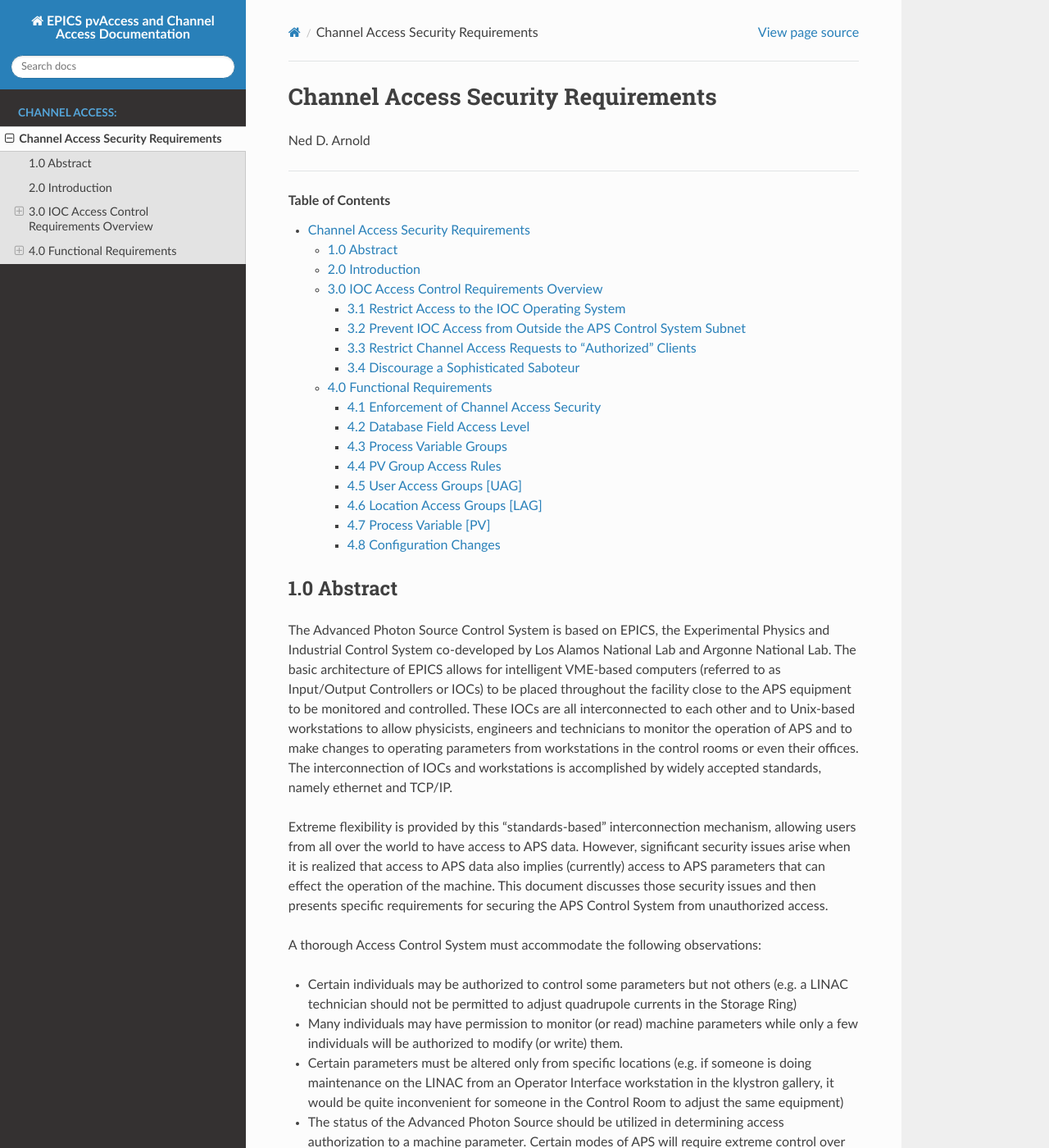
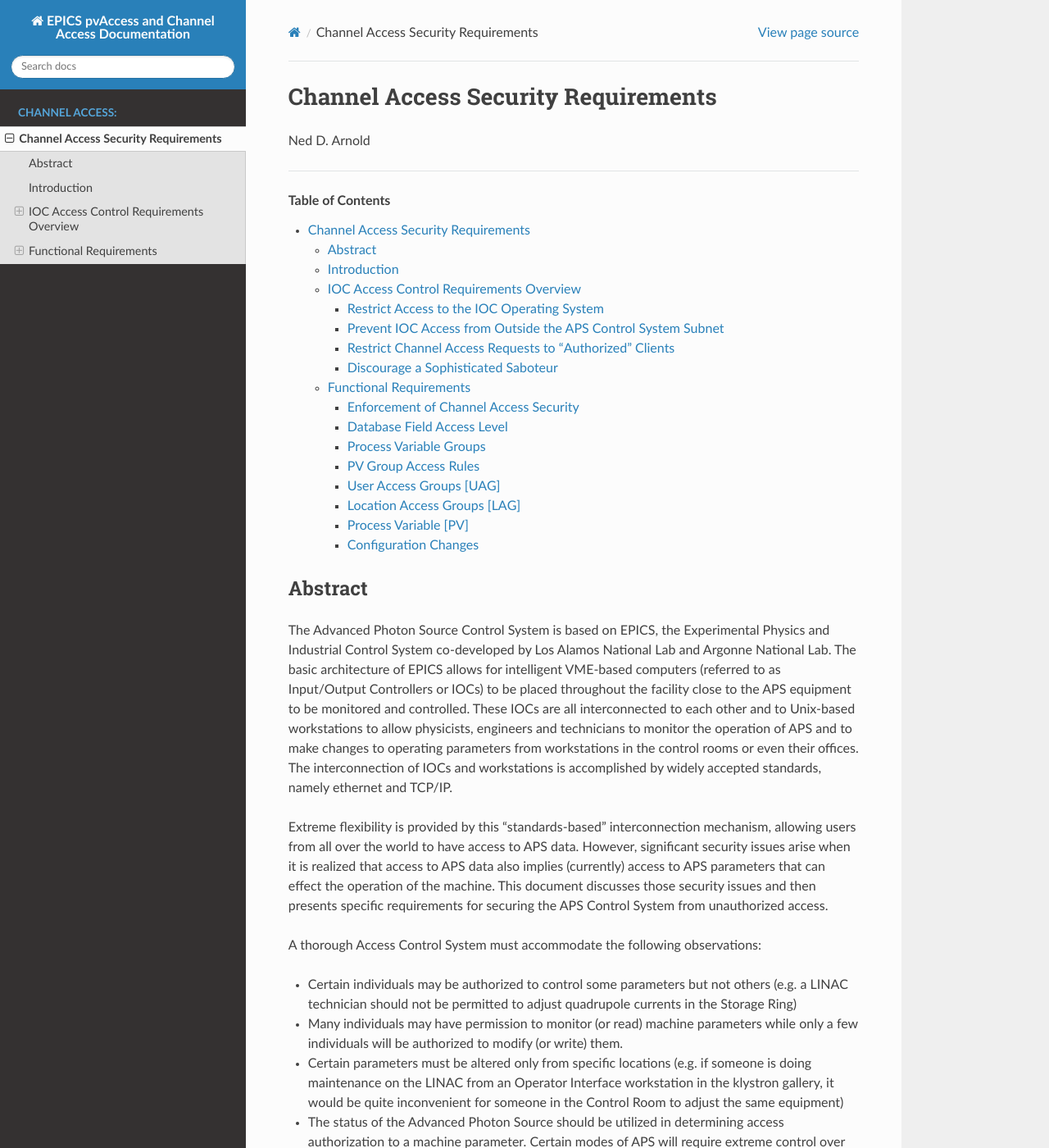
Before and after one commit to ttkorhonen/myDocument, a Sphinx documentation site: the page built from docs/channelaccess/ChannelAccessSecurityRequirements.rst, in a window 1280 px wide and 1400 px high. Shown: the whole window at 82% size. Built offline with Sphinx 7.4.7 and the Read the Docs theme 2.0.0, drawn with Linux system fonts in a browser that asks for light colours; some of the changed text lies outside the part shown.

Commit message:
Removed duplicate numbering
Removed section/paragraph numbering which will become duplicated after processing.

```diff
--- a/docs/channelaccess/ChannelAccessSecurityRequirements.rst
+++ b/docs/channelaccess/ChannelAccessSecurityRequirements.rst
@@ -7,8 +7,8 @@ Ned D. Arnold
 
 .. contents:: Table of Contents
 
-1.0 Abstract
-------------
+Abstract
+--------
 
 The Advanced Photon Source Control System is based on EPICS, the
 Experimental Physics and Industrial Control System co-developed by Los
@@ -63,8 +63,8 @@ parameter group (allowing LINAC parameters to have different rules than
 Storage Ring parameters). Four access levels are used to grant
 increasingly more access to those that are appropriately authorized.
 
-2.0 Introduction
-----------------
+Introduction
+------------
 
 The Experimental Physics and Industrial Control System (EPICS) allows
 for distributed control of very large facilities via software based on
@@ -94,16 +94,16 @@ operating system) are briefly discussed in this document to provide a
 unified presentation of the IOC security issue, but detailed
 requirements are presented in referenced documents.
 
-3.0 IOC Access Control Requirements Overview
---------------------------------------------
+IOC Access Control Requirements Overview
+----------------------------------------
 
 This section will introduce the requirements for the IOC Access Control
 implementation. The following discussion is not intended to present
 detailed functional requirements, but to present the general
 expectations of IOC Access Control.
 
-3.1 Restrict Access to the IOC Operating System
-~~~~~~~~~~~~~~~~~~~~~~~~~~~~~~~~~~~~~~~~~~~~~~~
+Restrict Access to the IOC Operating System
+~~~~~~~~~~~~~~~~~~~~~~~~~~~~~~~~~~~~~~~~~~~
 
 Access to the IOC operating system must be restricted to authorized
 individuals who are trained in vxWorks and have a legitimate need to be
@@ -128,8 +128,8 @@ challenge. Detailed requirements of the security requirements are <will
 be> discussed in the Functional Requirement "Access to The IOC Operating
 System".
 
-3.2 Prevent IOC Access from Outside the APS Control System Subnet
-~~~~~~~~~~~~~~~~~~~~~~~~~~~~~~~~~~~~~~~~~~~~~~~~~~~~~~~~~~~~~~~~~
+Prevent IOC Access from Outside the APS Control System Subnet
+~~~~~~~~~~~~~~~~~~~~~~~~~~~~~~~~~~~~~~~~~~~~~~~~~~~~~~~~~~~~~
 
 Since the Channel Access protocol is built upon the popular TCP/IP suite
 of protocols, the possibility exists for Channel Access clients to
@@ -151,8 +151,8 @@ and software utilities. Further details of the specific requirements are
 <will be> provided in the Functional Requirement "Channel Access Gateway
 to the Outside World".
 
-3.3 Restrict Channel Access Requests to "Authorized" Clients
-~~~~~~~~~~~~~~~~~~~~~~~~~~~~~~~~~~~~~~~~~~~~~~~~~~~~~~~~~~~~
+Restrict Channel Access Requests to "Authorized" Clients
+~~~~~~~~~~~~~~~~~~~~~~~~~~~~~~~~~~~~~~~~~~~~~~~~~~~~~~~~
 
 Channel access must restrict access to the IOC database parameters from
 all channel access clients except those specifically authorized to
@@ -209,8 +209,8 @@ database must be dynamically alterable by some appropriate
 administrative procedure. Ultimately, APS Operations will have overall
 control of the who, what, where, and when of IOC Access.
 
-3.4 Discourage a Sophisticated Saboteur
-~~~~~~~~~~~~~~~~~~~~~~~~~~~~~~~~~~~~~~~
+Discourage a Sophisticated Saboteur
+~~~~~~~~~~~~~~~~~~~~~~~~~~~~~~~~~~~
 
 The above requirements, if properly implemented, will discourage any
 inadvertent and/or direct attempt to interfere with normal APS
@@ -222,8 +222,8 @@ goals. There are no personnel safety issues involved, so the monumental
 task of implementing a system that can be guaranteed against even
 sophisticated saboteurs is not required for this application.
 
-4.0 Functional Requirements
----------------------------
+Functional Requirements
+-----------------------
 
 This section presents detailed requirements for Channel Access Security.
 Any discussions that imply a specific implementation are only
@@ -231,8 +231,8 @@ suggestions used to clarify the requirement and are not binding on the
 implementer as long as the requirement is met. Refer to Figure 2 for an
 illustration of the requirements being discussed.
 
-4.1 Enforcement of Channel Access Security
-~~~~~~~~~~~~~~~~~~~~~~~~~~~~~~~~~~~~~~~~~~
+Enforcement of Channel Access Security
+~~~~~~~~~~~~~~~~~~~~~~~~~~~~~~~~~~~~~~
 
 All requests between a "channel access client" and a "channel access
 server" must be dependent on pre-defined security restrictions described
@@ -242,8 +242,8 @@ Access). Process Variable "links" within an IOC that do not use Channel
 Access are not subject to these pre-defined access rules (e.g. dbget,
 dbput, etc).
 
-4.2 Database Field Access Level
-~~~~~~~~~~~~~~~~~~~~~~~~~~~~~~~
+Database Field Access Level
+~~~~~~~~~~~~~~~~~~~~~~~~~~~
 
 Each field of a record type will have an "access level" defined to it at
 the time that the record type is defined (in xxxxRecord.ascii). "Access
@@ -254,8 +254,8 @@ permission to read or write from/to that particular field). Typically,
 higher access levels are more restrictive than lower access levels, but
 this is more of a convention than restraint, as will be seen later.
 
-4.3 Process Variable Groups
-~~~~~~~~~~~~~~~~~~~~~~~~~~~
+Process Variable Groups
+~~~~~~~~~~~~~~~~~~~~~~~
 
 Process variables (unique instances of any record type) will be grouped
 into PV Groups where each process variable in that group requires
@@ -264,8 +264,8 @@ constraint on the number of PV Groups nor the number of process
 variables within a group. Any process variable can only be a member of
 one group.
 
-4.4 PV Group Access Rules
-~~~~~~~~~~~~~~~~~~~~~~~~~
+PV Group Access Rules
+~~~~~~~~~~~~~~~~~~~~~
 
 Each PV Group will have a set of rules for each access level. The rules
 will define the prerequisite conditions (who, what, when, from where)
@@ -299,8 +299,8 @@ Examples are provided below:
 
    ||, &&, !=, <, >, >=, <=, == , !
 
-4.5 User Access Groups [UAG]
-~~~~~~~~~~~~~~~~~~~~~~~~~~~~
+User Access Groups [UAG]
+~~~~~~~~~~~~~~~~~~~~~~~~
 
 Groups of individual users can be defined and then referred to by a UAG
 name. For example, all authorized linac operators could be defined in a
@@ -313,8 +313,8 @@ mrk). For interactive channel access clients, provisions must be made to
 alter the current user (e.g. su nda) without requiring the client
 program to restart.
 
-4.6 Location Access Groups [LAG]
-~~~~~~~~~~~~~~~~~~~~~~~~~~~~~~~~
+Location Access Groups [LAG]
+~~~~~~~~~~~~~~~~~~~~~~~~~~~~
 
 Location Access Groups define particular workstations (using the name of
 the workstation) which are allowed access, based on the access rules.
@@ -325,8 +325,8 @@ within a group. If a particular workstation is not included in any LAG,
 that workstation can only access database fields that have no LAG entry
 in its PV Group Access Rule.
 
-4.7 Process Variable [PV]
-~~~~~~~~~~~~~~~~~~~~~~~~~
+Process Variable [PV]
+~~~~~~~~~~~~~~~~~~~~~
 
 Process variables can be included in the PV Group Access Rules to
 implement access that is dependent on \\qreal-time\q status of the
@@ -336,8 +336,8 @@ effect within five seconds of the process variable changing to the new
 value. It is unacceptable to evaluate rules using process variables only
 at connection time.
 
-4.8 Configuration Changes
-~~~~~~~~~~~~~~~~~~~~~~~~~
+Configuration Changes
+~~~~~~~~~~~~~~~~~~~~~
 
 Configuration changes in the Channel Access Security System will only be
 done by authorized "Operations" personnel. A mechanism for altering the
```
